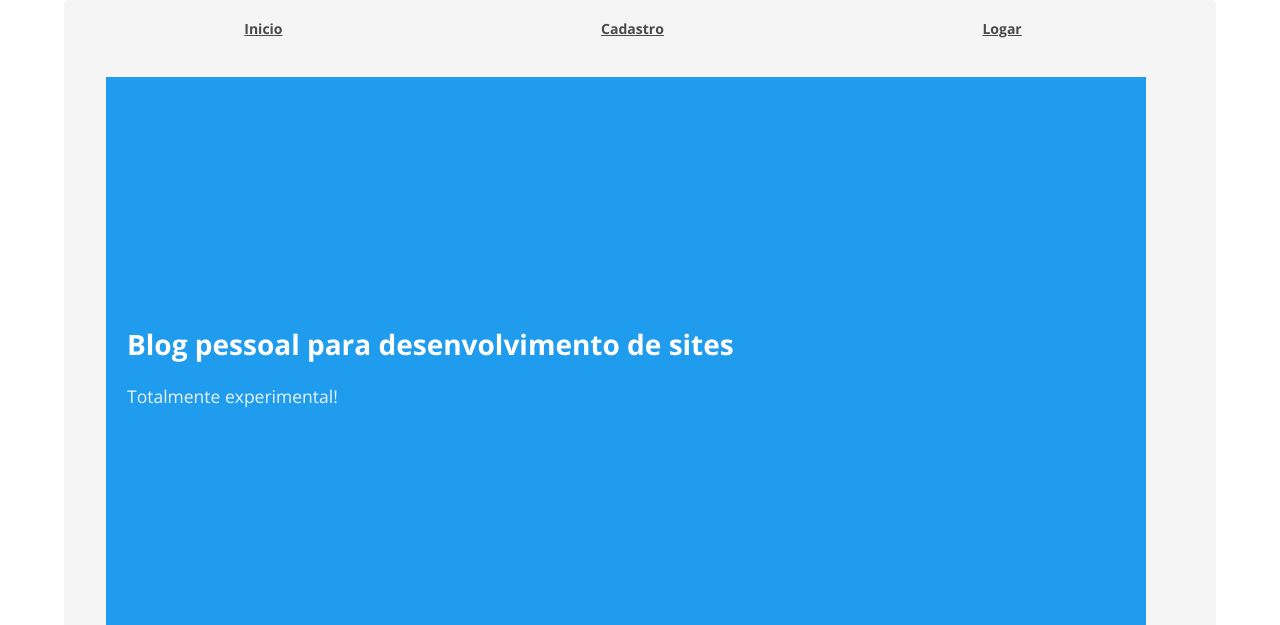
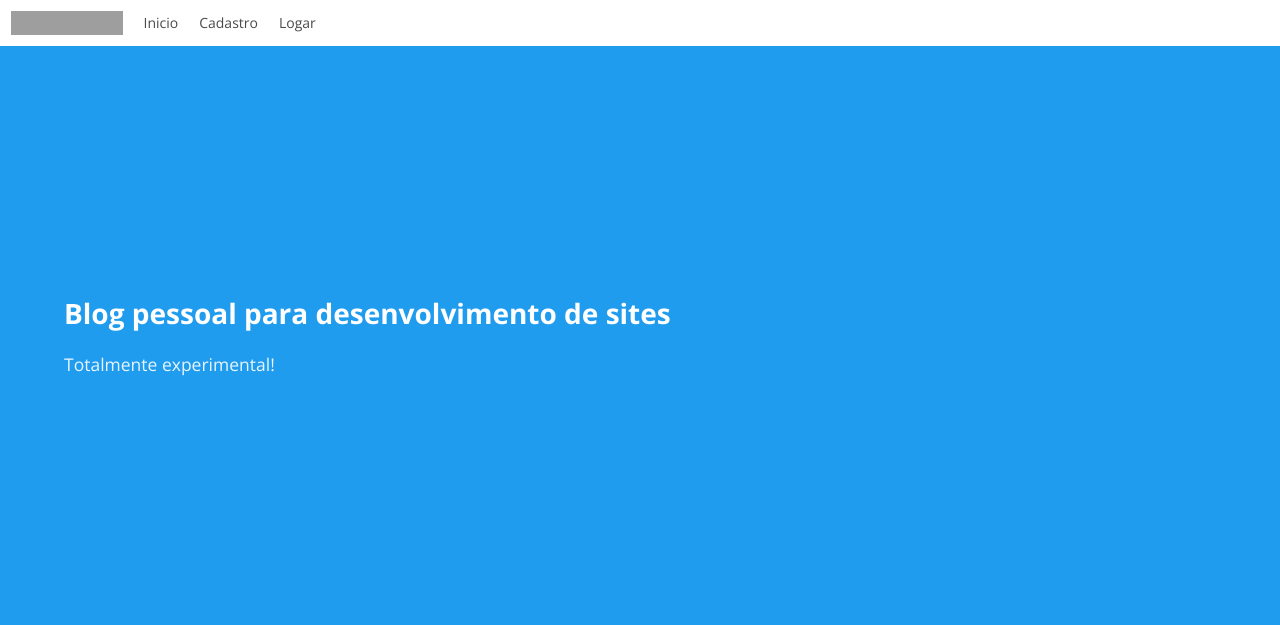
Before and after one commit to andersonsilva95/BDdoSite, a PHP site: page / in a window 1280 px wide. Shown: the top 625 px of the page. Run offline with PHP 8.4, Linux system fonts and the light colour scheme; grey boxes are pictures that could not be loaded.

Commit message:
novo nav adicionado

```diff
--- a/cadastro.php
+++ b/cadastro.php
@@ -28,9 +28,9 @@
   <p class="level-item has-text-centered">
     <a class="link is-info" href="logar.php">Logar</a>
   </p>
-  <p class="level-item has-text-centered">
+  <!-- <p class="level-item has-text-centered">
     <a class="link is-info">Produtos</a>
-  </p>
+  </p> -->
 </nav>
 
     <section class="hero is-success is-fullheight">
--- a/index.php
+++ b/index.php
@@ -12,45 +12,43 @@
 </head>
 
 <body>
-
-    <div class="container">
-  <div class="notification">
-    <nav class="level">
-  <p class="level-item has-text-centered">
-    <a class="link is-info" href="index.php">Inicio</a>
-  </p>
-  <p class="level-item has-text-centered">
-    <a class="link is-info" href="cadastro.php">Cadastro</a>
-  </p>
-  <!--<p class="level-item has-text-centered">
-    <img src="https://bulma.io/images/bulma-type.png" alt="" style="height: 30px;">
-  </p>-->
-  <p class="level-item has-text-centered">
-    <a class="link is-info" href="logar.php">Logar</a>
-  </p>
- <!--  <p class="level-item has-text-centered">
-    <a class="link is-info">Produtos</a>
-  </p> -->
-</nav>
-<div class="notification">
-<section class="hero is-info is-large">
-  <div class="hero-body">
-    <div class="container">
-      <h1 class="title">
-        Blog pessoal para desenvolvimento de sites
-      </h1>
-      <h2 class="subtitle"><br>
-        Totalmente experimental!
-      </h2>
+<nav class="navbar is-transparent">
+  <div class="navbar-brand">
+    <a class="navbar-item" href="https://bulma.io">
+      <img src="https://bulma.io/images/bulma-logo.png" alt="Bulma: a modern CSS framework based on Flexbox" width="112" height="28">
+    </a>
+    <div class="navbar-burger burger" data-target="navbarExampleTransparentExample">
+      <span></span>
+      <span></span>
+      <span></span>
     </div>
   </div>
-</section>
-</div>
+
+  <div id="navbarExampleTransparentExample" class="navbar-menu">
+    <div class="navbar-start">
+      <a class="navbar-item" href="index.php">
+        Inicio
+      </a>
+      <a class="navbar-item" href="cadastro.php">
+        Cadastro
+      </a>
+      <a class="navbar-item" href="logar.php">
+        Logar
+      </a>
+
+    </div>
+
+    <div class="navbar-end">
+      <div class="navbar-item">
+        <div class="field is-grouped">
+          <p class="control">
 
 
-
-<section class="hero is-success is-fullheight">
-        <div class="hero-body">
+        </div>
+      </div>
+    </div>
+  </div>
+</nav>
 
 
 
@@ -58,22 +56,28 @@
 
 
 
+    <section class="hero is-info is-large">
+        <div class="hero-body">
+            <div class="container">
 
 
+                <h1 class="title">Blog pessoal para desenvolvimento de sites</h1>
+                <h2 class="subtitle"><br>Totalmente experimental!</h2>
+            </div>
+        </div>
+    </section>
+<!-- </div> -->
 
-            </div>
+<center><img src="https://media2.giphy.com/media/VD6b0RgwT5sEo/giphy.gif?cid=790b76115d1701c049622f79493f8262&rid=giphy.gif"></center>
 
-        </div>
 
-    </section>
+<!-- Rodapé -->
 <footer class="footer">
   <div class="content has-text-centered">
     <p>
-      <strong>Site feito com recursos do framework</strong> <a href="https://bulma.io/"> Bulma</a>.
+      <strong> Feito com recursos do framework</strong> <a href="https://bulma.io/"> Bulma</a>.
     </p>
   </div>
 </footer>
-
 </body>
-
 </html>
--- a/logar.php
+++ b/logar.php
@@ -27,9 +27,9 @@
   <p class="level-item has-text-centered">
     <a class="link is-info" href="logar.php">Logar</a>
   </p>
-  <p class="level-item has-text-centered">
+  <!-- <p class="level-item has-text-centered">
     <a class="link is-info">Produtos</a>
-  </p>
+  </p> -->
 </nav>
 
 <!-- SEÇÃO DE CADASTRO -->
```
